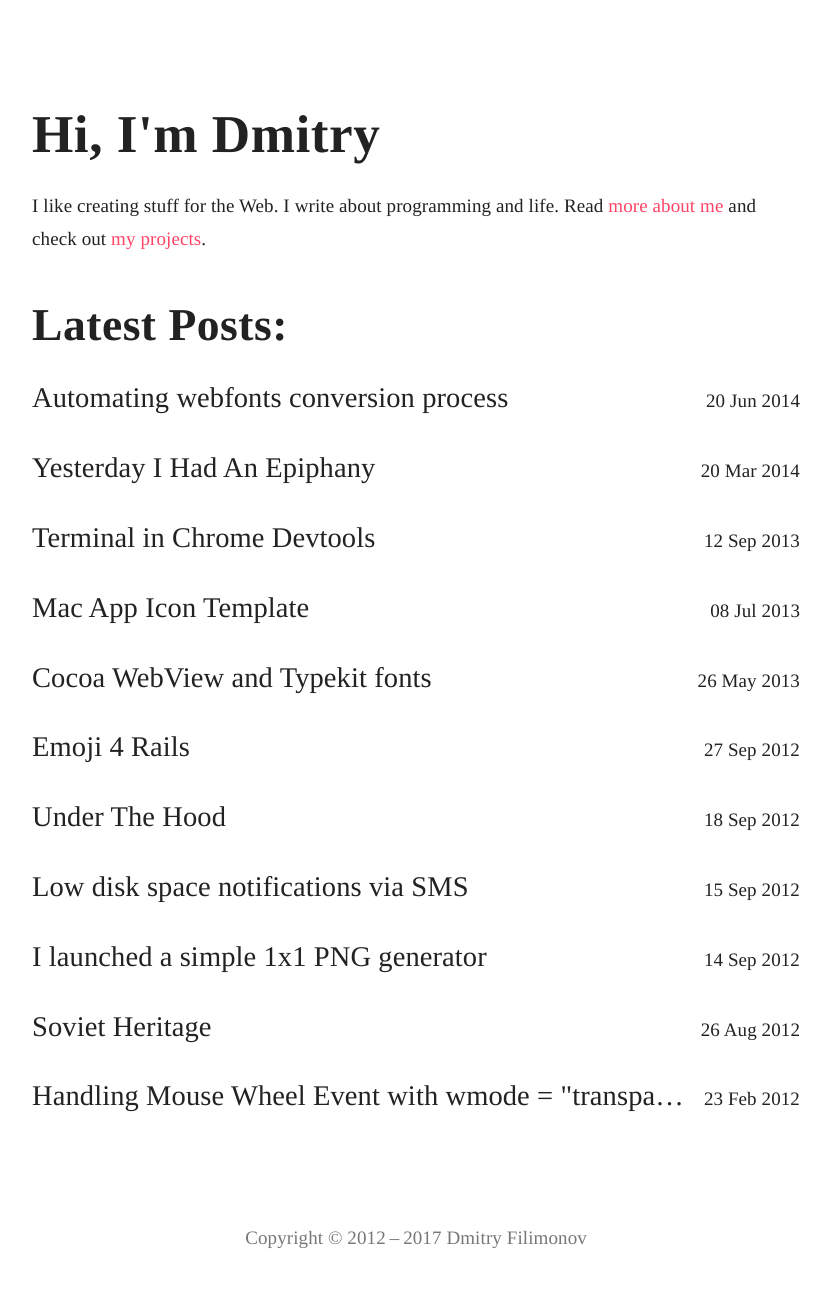
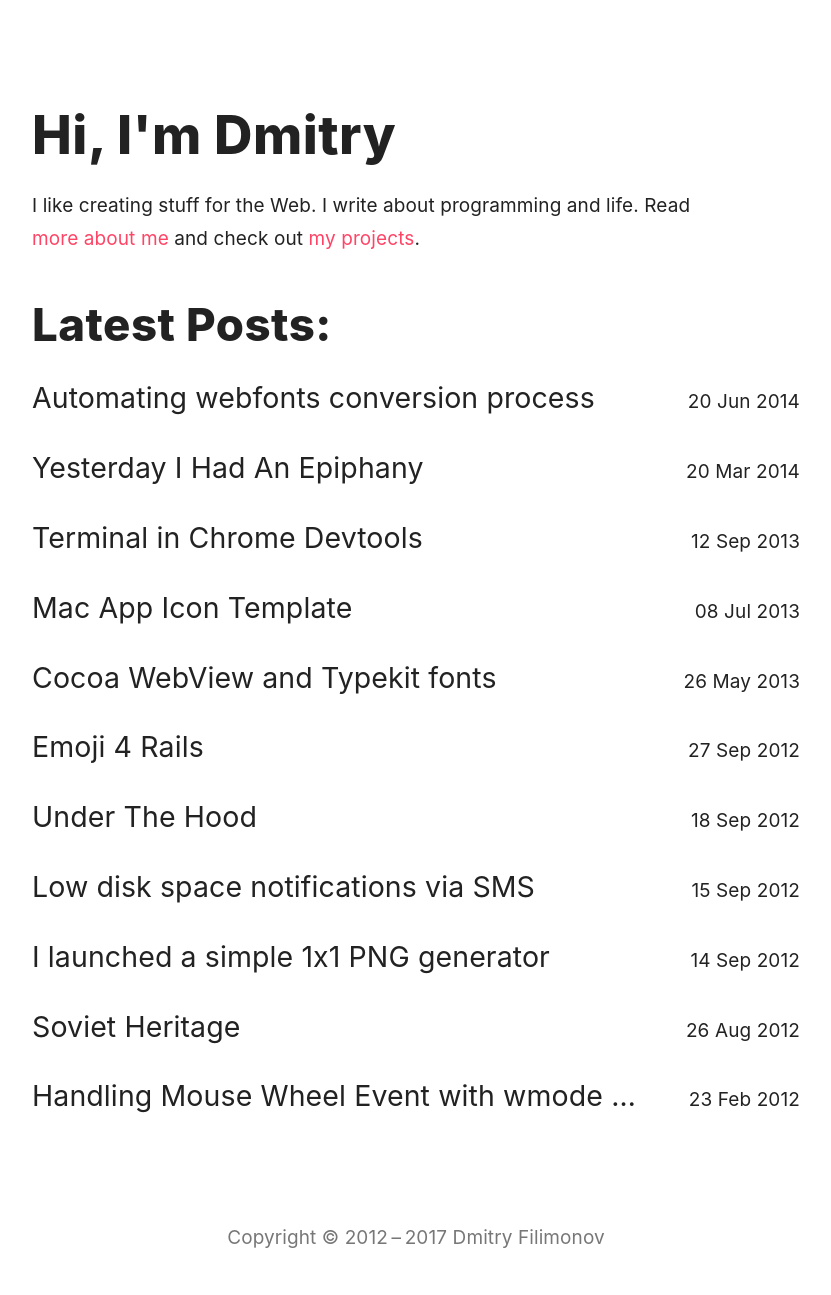
Before and after one commit to petethepig/petethepig.github.io, a Jekyll site: the page built from index.html, in a window 1280 px wide. Shown: the whole page, without its empty margins (224-1055 px from the left). Built offline with Jekyll 4.4.1, drawn with Linux system fonts in a browser that asks for light colours; some web fonts are replaced.

Commit message:
stylistic changes

```diff
--- a/Gemfile
+++ b/Gemfile
@@ -1,6 +1,4 @@
 source "https://rubygems.org"
-
-
 
 gem 'rake'
 gem 'jekyll'
--- a/_config.yml
+++ b/_config.yml
@@ -1,5 +1,5 @@
 name: Dmitrii Filimonov's Blog
-pygments: true
+highlighter: rouge
 exclude:
 - deploy.sh
 - preview.sh
--- a/assets/main.css
+++ b/assets/main.css
@@ -99,7 +99,7 @@
   a.no-brackets:link:after, a.no-brackets:visited:after {
     content: " " attr(href) " "; } }
 strong {
-  font-weight: 500; }
+  font-weight: 800; }
 
 a {
   color: #ff4466;
@@ -115,16 +115,16 @@ a {
     color: #aa001f; }
 
 body {
-  font: 300 19px/1.7 "rooney-web", Times, "Times New Roman", serif;
+  font: 400 19px/1.7 -apple-system, BlinkMacSystemFont, "Segoe UI", Helvetica, Arial, sans-serif, "Apple Color Emoji", "Segoe UI Emoji", "Segoe UI Symbol";
   letter-spacing: 0.1px; }
 
-html, body, div, ul, li, img {
+html, body, div, ul, li, img, figure {
   padding: 0;
   margin: 0;
   border: 0; }
 
 h1, h2, h3, h4, h5, h6 {
-  font: 700 22px/1.3 "freight-text-pro", Times, "Times New Roman", serif;
+  font: 800 22px/1.3 -apple-system, BlinkMacSystemFont, "Segoe UI", Helvetica, Arial, sans-serif, "Apple Color Emoji", "Segoe UI Emoji", "Segoe UI Symbol";
   letter-spacing: 0.5px; }
 
 html, body {
@@ -330,10 +330,10 @@ h1, h2, h3, h4, h5, h6, p, ul, ol, hr, blockquote, .navigation,
         vertical-align: top;
         height: 100%; }
       .articles .article a .title {
-        width: 85%;
+        width: 80%;
         margin: 0 0 0.75em; }
       .articles .article a .date-wrapper {
-        width: 15%;
+        width: 20%;
         text-align: right; }
       .articles .article a .date {
         font-size: 0.66667em; }
```
Also changed, not shown: _assets/main.sass (+11 -13 lines).
